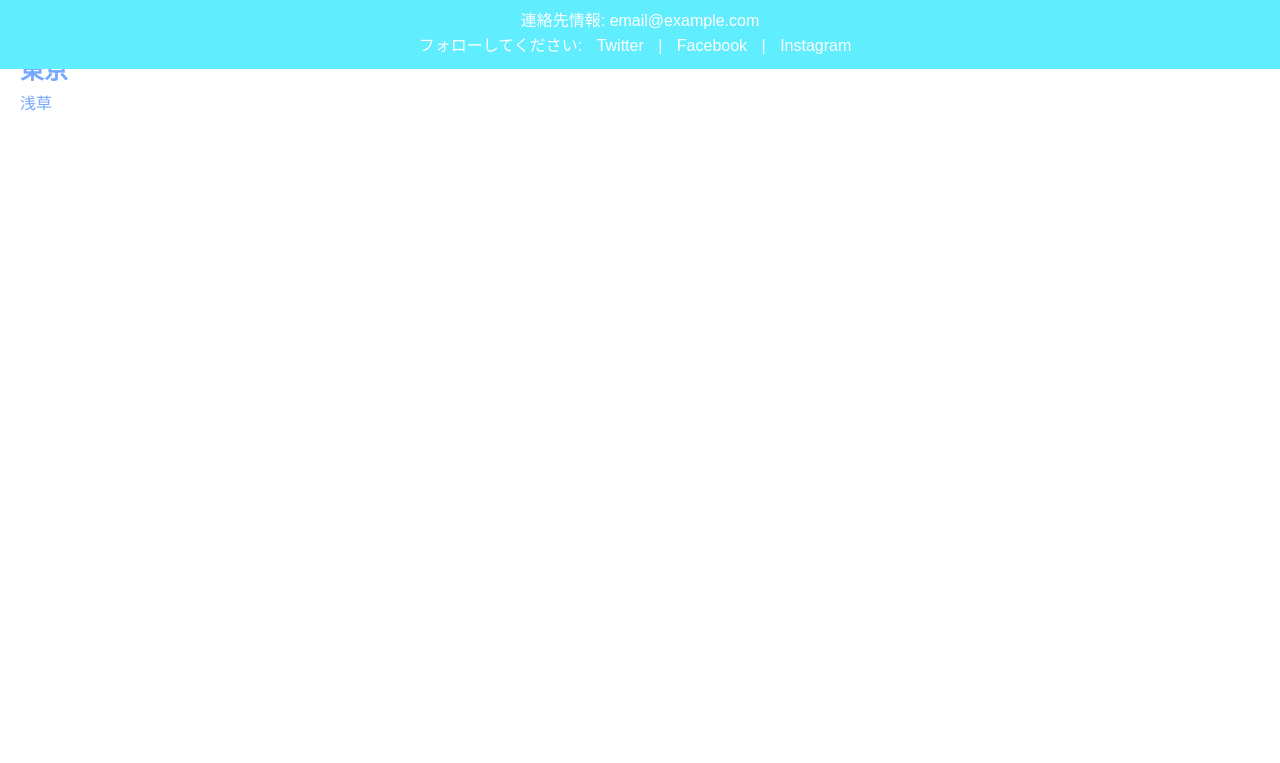
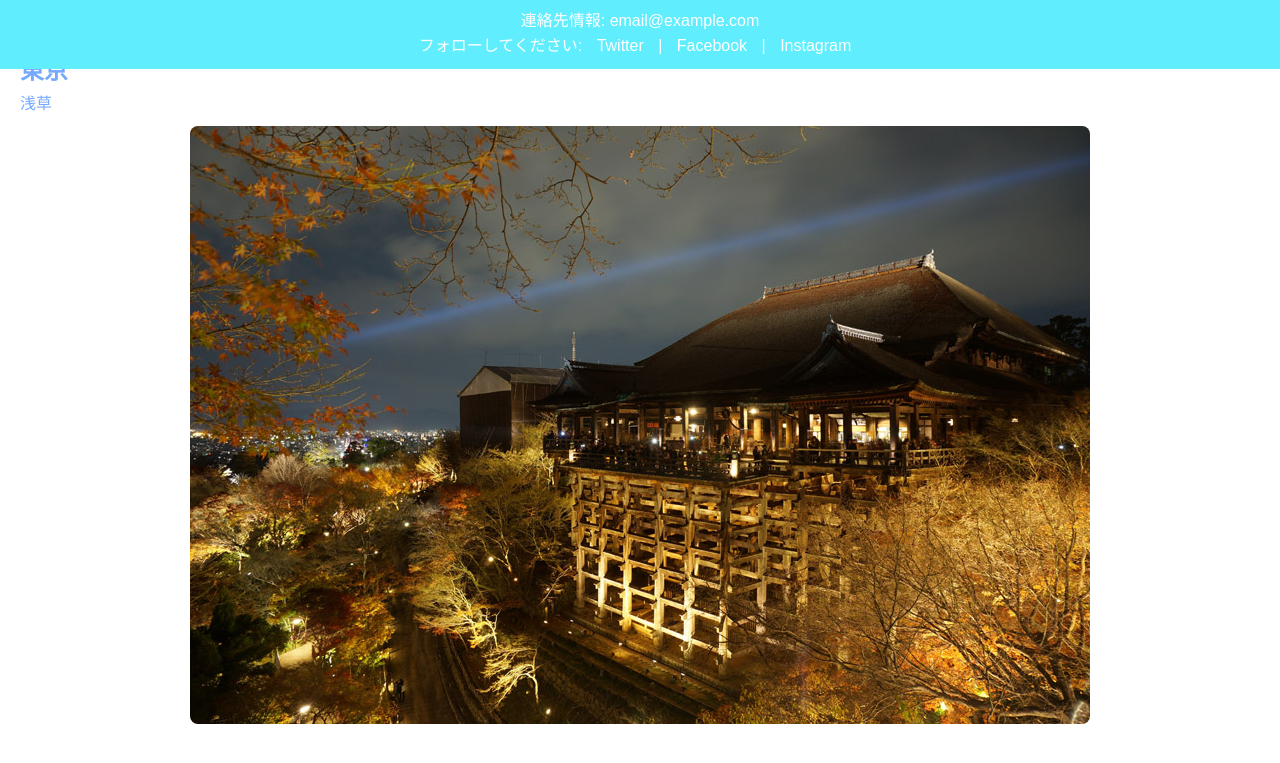
Before and after one commit to mskaok/mmmkkk, a plain HTML site: page index.html in a window 1280 px wide. Shown: the part 731-1494 px from the top of the page. Before the commit the page ends 947 px from the top, so only its background shows below. Drawn offline with Linux system fonts and the light colour scheme.

Commit message:
Update index.html

```diff
--- a/index.html
+++ b/index.html
@@ -77,6 +77,7 @@
         <section>
             <h2>東京</h2>
             <p>浅草</p>
+             <img src="https://github.com/mskaok/mmmkkk/blob/main/%E6%B8%85%E6%B0%B4%E5%AF%BA.jpg?raw=true" alt="清水寺の画像">
         </section>
     </main>
     <footer>
```
